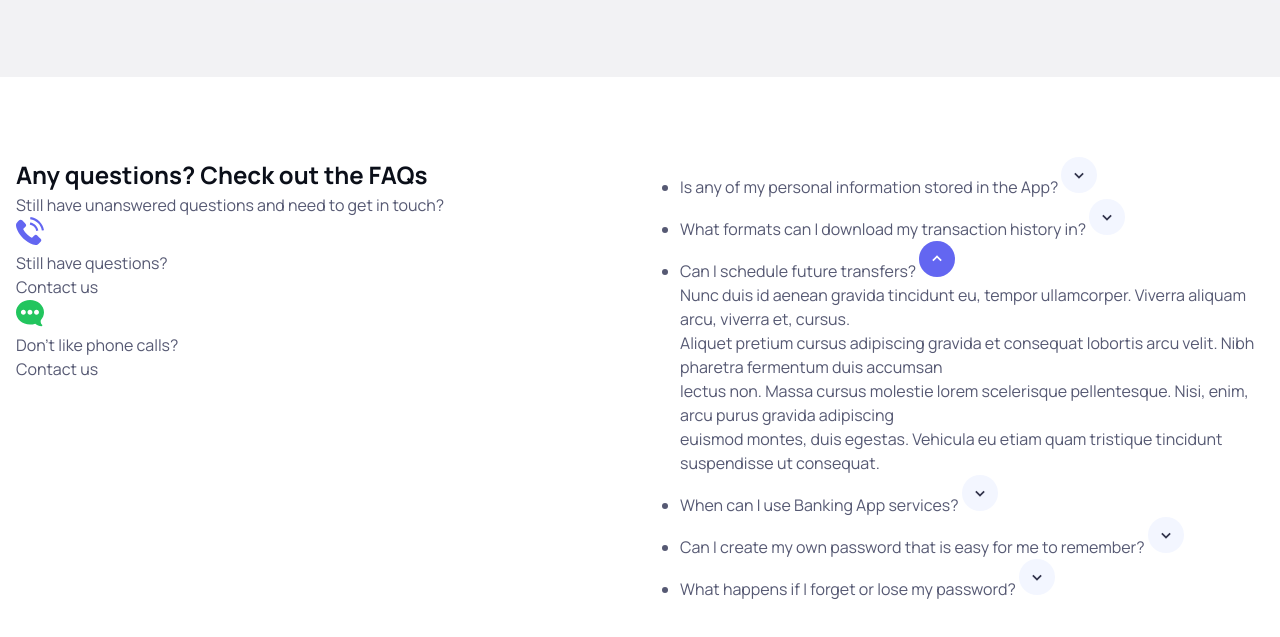
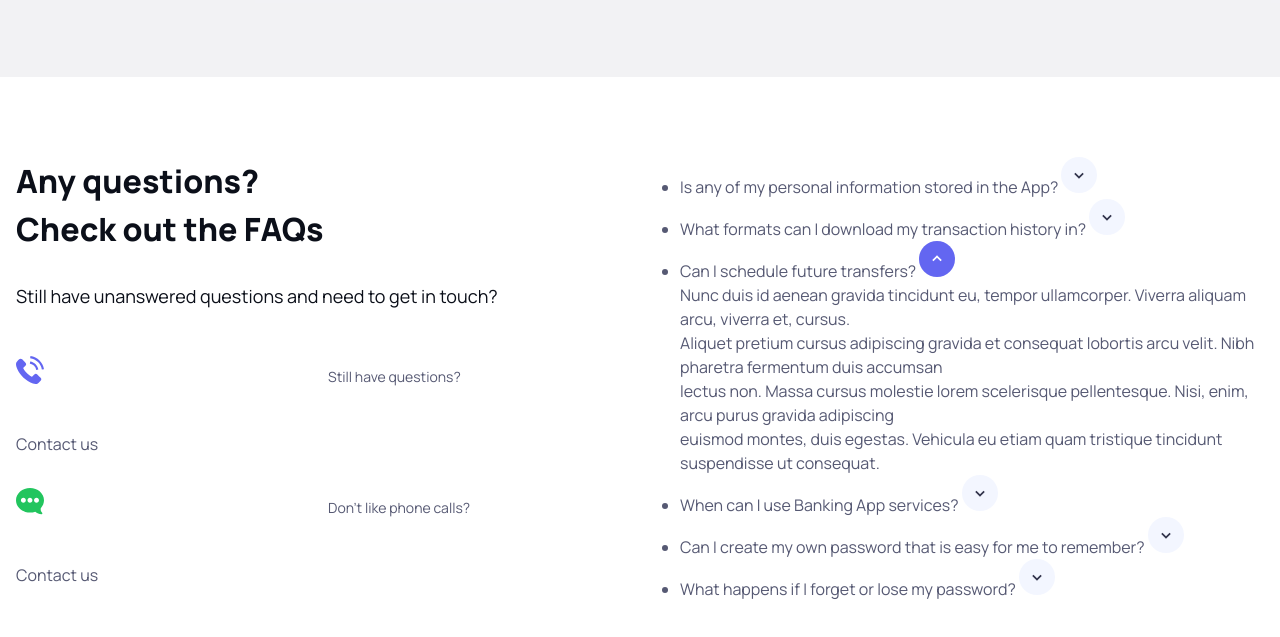
Before and after one commit to JoachimPersson88/silicon, a website: page project/index.html in a window 1280 px wide. Shown: the part 3300-3937 px from the top of the page. Drawn offline with Linux system fonts and the light colour scheme; files whose address does not match are found by name.

Commit message:
"FAQ-Section" I have created grid and some styling for both columns

```diff
--- a/project/index.html
+++ b/project/index.html
@@ -367,20 +367,26 @@
 <section id="faq" class="faq">
   <div class="container">
     <div class="faq-area">
+       <div class="faq-grid">
+
       <!-- Vänster kolumn -->
-       <div class="faq-grid">
-        <h2 class="faq-title">Any questions? Check out the FAQs</h2>
+        <h2 class="faq-title"
+        >Any questions?
+        <br>
+        Check out the FAQs
+      </h2>
       <p class="faq-ingress">Still have unanswered questions and need to get in touch?</p>
 
+
         <!-- item 1 -->
-         <div class="testimonials-item">
+       <div class="faq-item">
         <img src="../project/assets_light/icons/faq_phone.svg" alt="telefon ikon">
         <p class="faq-text">Still have questions?</p>
         <p class="faq-phone_contact">Contact us</p>
       </div>
 
       <!-- item 2 -->
-         <div class="testimonials-item">
+       <div class="faq-item">
         <img src="../project/assets_light/icons/faq_chat.svg" alt="chat ikon">
         <p class="faq-text">Don't like phone calls?</p>
         <p class="faq-message_contact">Contact us</p>
--- a/project/style.css
+++ b/project/style.css
@@ -772,8 +772,50 @@ body.darkMode .brands img.logoDark {
 .faq {
   padding: 5rem 0; /* Stabil top/bottom-spacing */
   background: var(--color-body-background); /* Bakgrundsfärg från variabel */
+
   .faq-area {
     display: grid;
-    grid-template-columns: 1fr 1fr;
+        grid-template-columns: 1fr 1fr;
+
+  }
+  /* Grid*/
+  .faq-grid {
+    display: grid; /* intern grid */
+    grid-template-columns: 1fr; /* två columner bredvid varandra */
+
+    /* Rubrik */
+    .faq-title {
+      color: var(--color-heading-text); /* rubrikfärg */
+      font-size: 32px; /* rubrikstorlek */
+      font-weight: 800; /* tjocklek */
+    }
+
+    /* innehåll */
+    .faq-ingress {
+      color: var(--color-heading-text); /* färg */
+      font-size: 18px; /* textstorlek */
+    }
+
+    .faq-item {
+      display: grid;
+          grid-template-columns: 1fr 1fr; /* två columner bredvid varandra */
+
+      margin-top: 1rem; /* avstånd från topp */
+    }
+
+    .faq-icon2 {
+      margin-left: 10px;
+    }
+
+    .faq-text {
+      color: var(--color-body-text);
+      font-size: 14px;
+      margin: 10px 0 30px 0;
+    }
+    /* frågelistan */
+    .faq-list {
+      list-style-image: url('../project/assets_light/symbols/check\ symbol.svg');
+      padding: 20px 0 30px 25px; /* mellanrum på alla håll */
+    }
   }
 }
```
Lines whose indentation alone changed are shown as unchanged.
